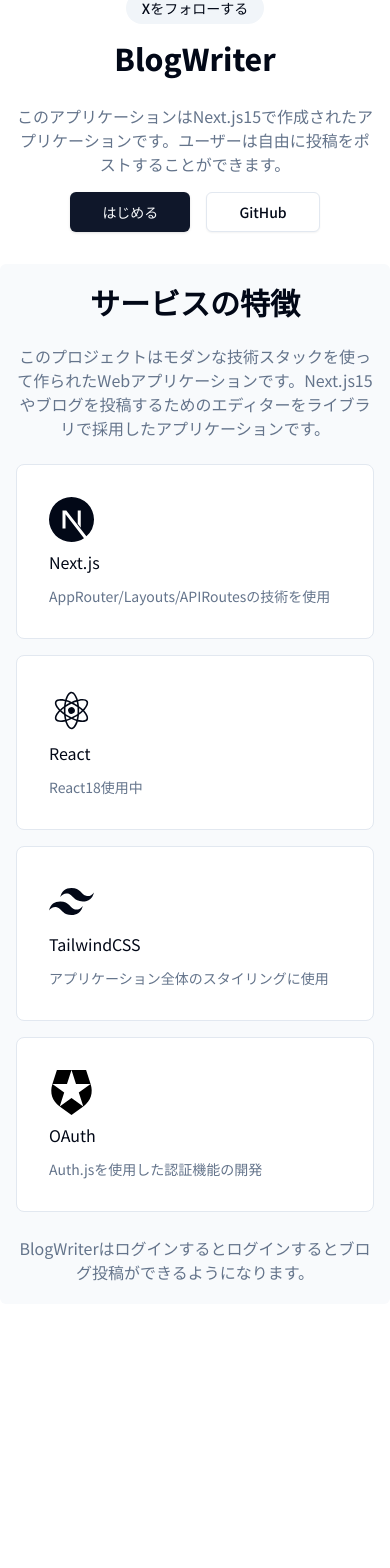
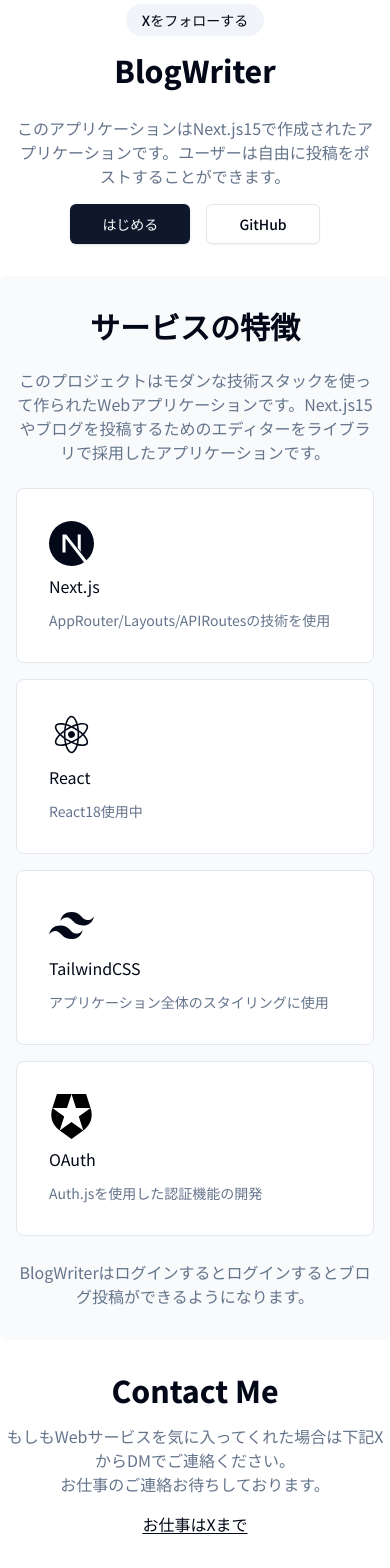
Before and after one commit to ryuta09/blog-writer-app, a Next.js app: page / in a window 390 px wide. Shown: the part 108-1676 px from the top of the page. Before the commit the page ends 1412 px from the top, so only its background shows below. Built offline with nearby package versions, Linux system fonts and the light colour scheme.

Commit message:
feat: コンタクトセクションの追加

```diff
--- a/app/(marketing)/page.tsx
+++ b/app/(marketing)/page.tsx
@@ -6,7 +6,7 @@
 export default function IndexPage() {
   return (
     <>
-      <section className="py-5 md:py-12 md:pt-10  pb-8 md:pb-12">
+      <section className="py-8 md:py-12 md:pt-10 pb-8 md:pb-12">
         <div className="container text-center flex flex-col items-center gap-4 max-w-[64rem] mx-auto">
           <Link
             href={siteConfig.links.x}
@@ -44,7 +44,7 @@
       </section>
 
       <section
-        className="container mx-auto py-5 md:py-12 space-y-6 bg-slate-50 p-4 rounded-md"
+        className="container mx-auto py-8 md:py-12 space-y-6 bg-slate-50 p-4 rounded-md"
         id="feature"
       >
         <div className="flex flex-col items-center gap-6 max-w-[58rem] mx-auto text-center">
@@ -118,6 +118,15 @@
         </div>
 
       </section>
+
+      <section id="contact" className="container py-8 md:py-12">
+        <div className="max-w-[58rem] mx-auto text-center flex flex-col gap-4">
+          <h2 className="font-extrabold text-3xl md:text-6xl">Contact Me</h2>
+          <p className="text-muted-foreground sm:text-lg sm:leading-7">もしもWebサービスを気に入ってくれた場合は下記XからDMでご連絡ください。<br />お仕事のご連絡お待ちしております。</p>
+          <Link href={siteConfig.links.x} className="underline underline-offset-2" target="_blank" rel="noreferrer">お仕事はXまで</Link>
+        </div>
+      </section>
+
     </>
   );
 }
```
